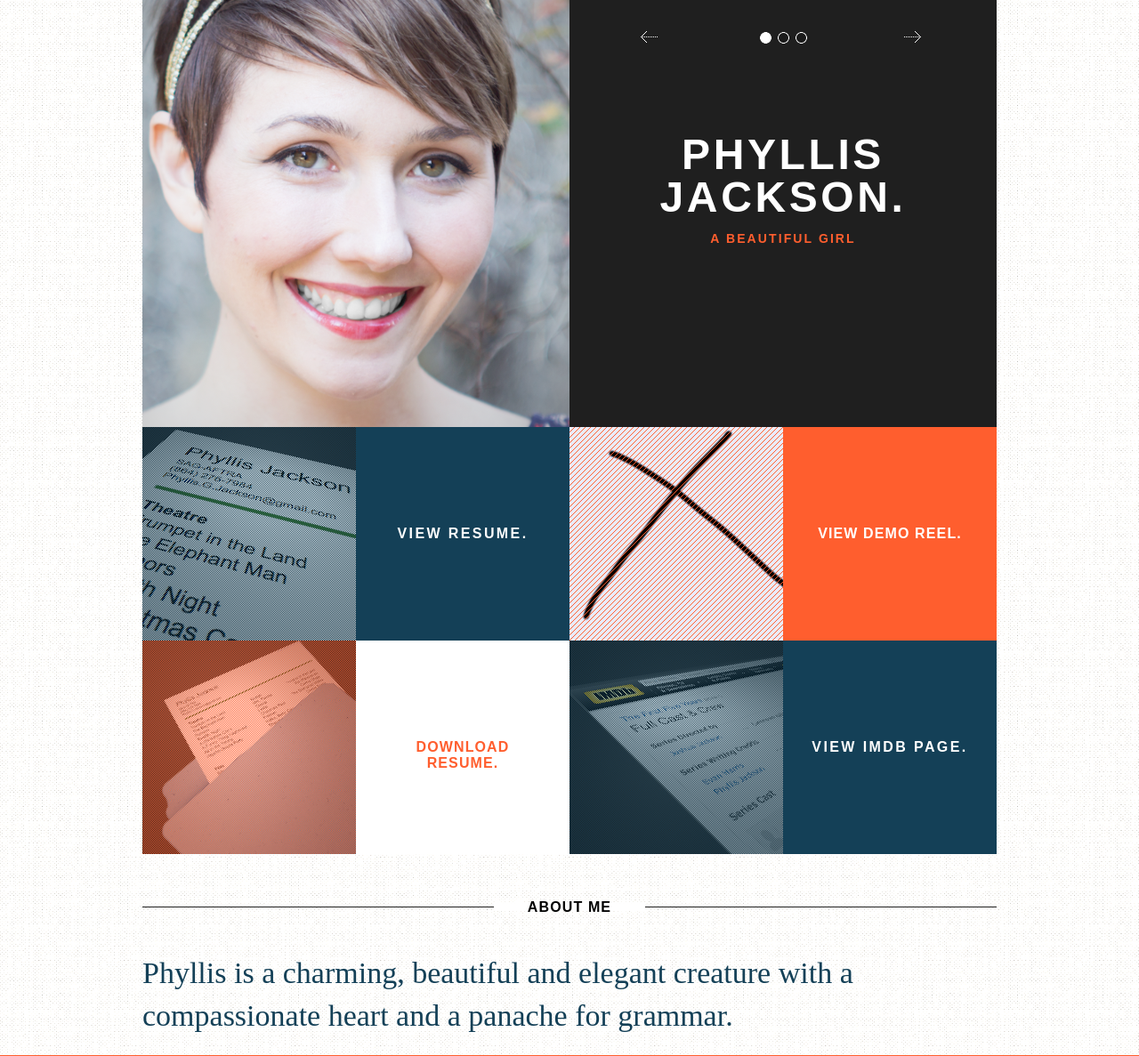
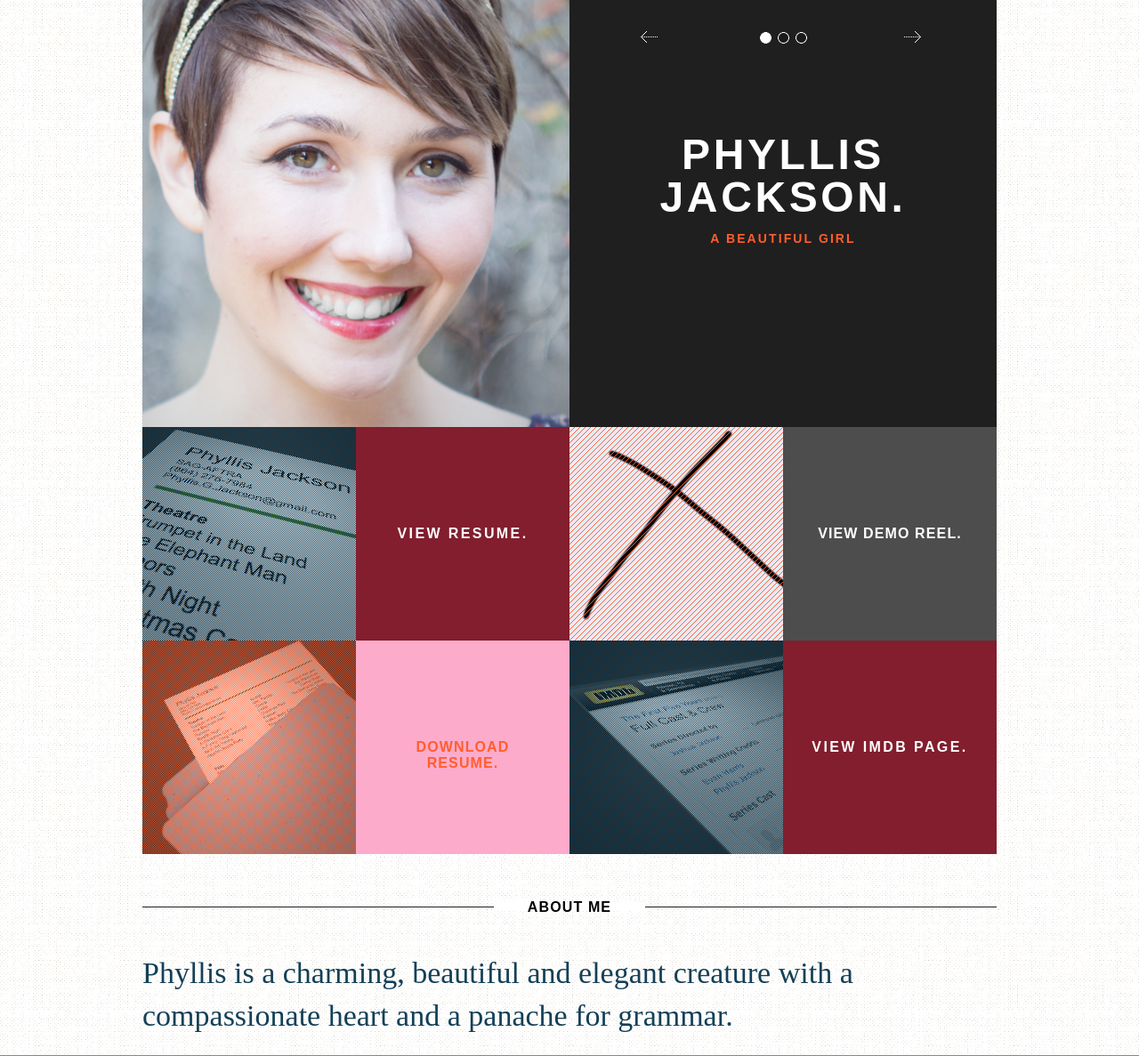
Before and after one commit to AgentJJ24/phyllisSite, a Flask app: page / in a window 1280 px wide. Shown: the top 1187 px of the page at 89% size. Run offline with Flask 2, Linux system fonts and the light colour scheme; some libraries are stand-ins or nearby versions.

Commit message:
Changed out featured area colors and added to css

```diff
--- a/app/static/css/style.css
+++ b/app/static/css/style.css
@@ -339,6 +339,12 @@ header {
     color: #fff;
     padding: 0 30px;
     line-height: 18px; }
+#main .pink1 {
+  background: #4d4d4d; }
+#main .pink2 {
+  background: #821e2e; }
+#main .pink3 {
+  background: #fdabca; }
 #main .blue {
   background: #144057; }
 #main .orange {
--- a/app/templates/index.html
+++ b/app/templates/index.html
@@ -55,14 +55,14 @@
             <div class="container">
                 <section class="featured-content">
 
-                    <div class="smallbox blue">
+                    <div class="smallbox pink2">
                         <img class="attachment-square_thumbnail wp-post-image" width=240 height=240 alt="Phyllis Resume pic" src="/static/images/resumepic.jpg"></img>
                     </div>
                     <a class="texture-1" href="/static/pdf/PhyllisJACKSON_Resume.pdf">
                         <h2 style="padding-top: 111px;">View Resume.</h2>
                     </a>
 
-                    <div class="smallbox orange">
+                    <div class="smallbox pink1">
                         <img class="attachment-square_thumbnail wp-post-image" width=240 height=240 alt="Phyll
 is Resume pic" src="/static/images/temp1.png"></img>
                     </div>
@@ -70,7 +70,7 @@ is Resume pic" src="/static/images/temp1.png"></img>
                         <h2 style="padding-top: 111px;">View Demo Reel.</h2>
                     </a>
 
-                    <div class="smallbox white">
+                    <div class="smallbox pink3">
                         <img class="attachment-square_thumbnail wp-post-image" width=240 height=240 alt="Phyll
 is Resume pic" src="/static/images/resumedlpic.jpg"></img>
                     </div>
@@ -78,7 +78,7 @@ is Resume pic" src="/static/images/resumedlpic.jpg"></img>
                         <h2 style="padding-top: 111px;">Download Resume.</h2>
                     </a>
 
-                    <div class="smallbox blue">
+                    <div class="smallbox pink2">
                         <img class="attachment-square_thumbnail wp-post-image" width=240 height=240 alt="Phyll
 is Resume pic" src="/static/images/imdb.jpg"></img>
                     </div>
```
